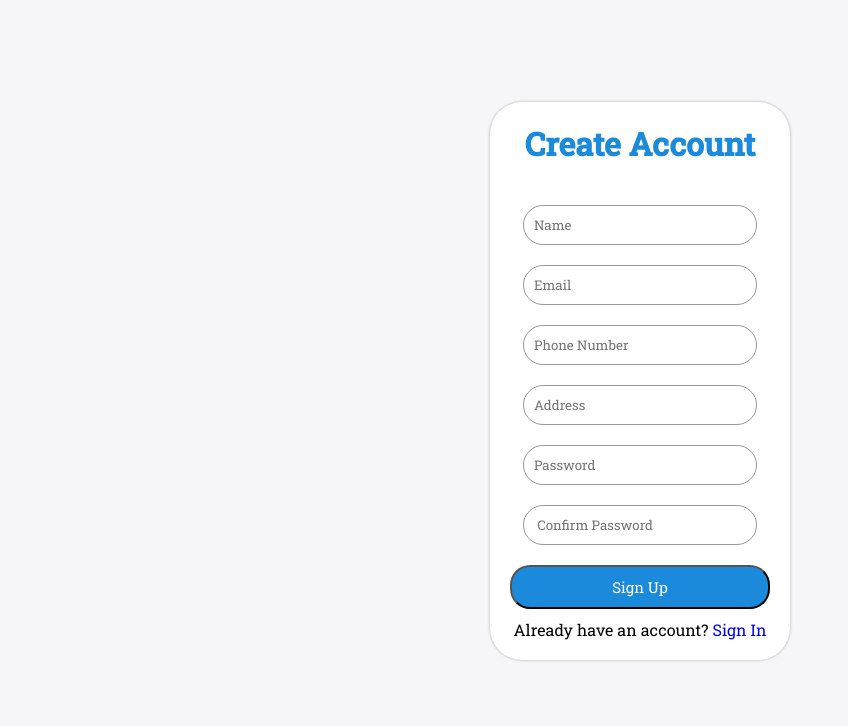
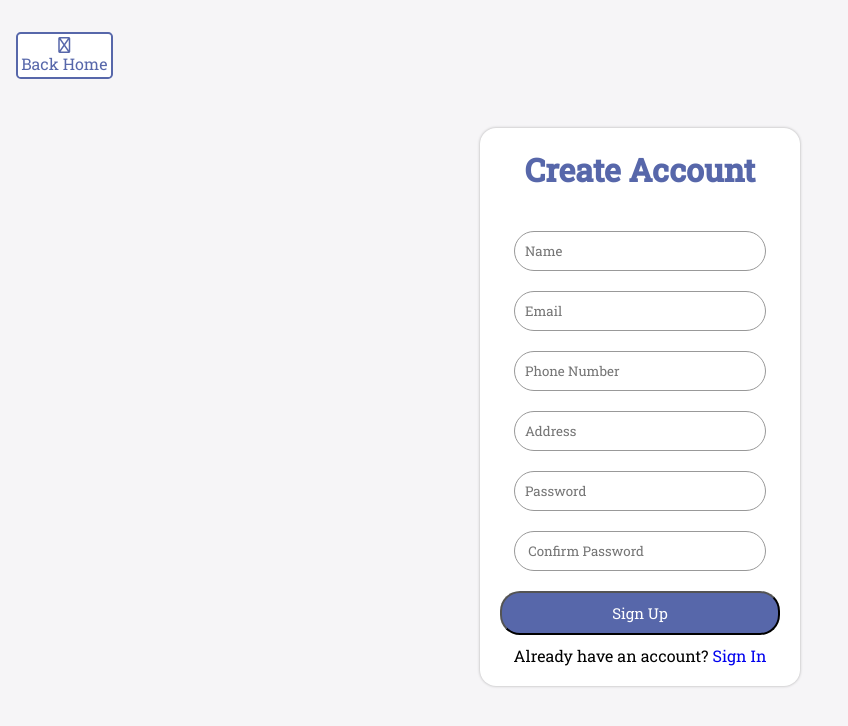
Before and after one commit to MundatiC/BookstoreAPI, a React (Create React App) app in the folder client/interface/: page /signup in a window 1280 px wide. Shown: the top 726 px of the page, without its empty margins (0-848 px from the left). Built offline with nearby package versions, Linux system fonts and the light colour scheme.

Commit message:
handled all routes

```diff
--- a/client/interface/public/index.html
+++ b/client/interface/public/index.html
@@ -25,6 +25,9 @@
   <link rel="stylesheet" href="https://cdnjs.cloudflare.com/ajax/libs/font-awesome/6.4.0/css/all.min.css"
     integrity="sha512-iecdLmaskl7CVkqkXNQ/ZH/XLlvWZOJyj7Yy7tcenmpD1ypASozpmT/E0iPtmFIB46ZmdtAc9eNBvH0H/ZpiBw=="
     crossorigin="anonymous" referrerpolicy="no-referrer" />
+  <link rel="stylesheet" href="https://cdnjs.cloudflare.com/ajax/libs/font-awesome/6.4.0/css/all.min.css"
+    integrity="sha512-iecdLmaskl7CVkqkXNQ/ZH/XLlvWZOJyj7Yy7tcenmpD1ypASozpmT/E0iPtmFIB46ZmdtAc9eNBvH0H/ZpiBw=="
+    crossorigin="anonymous" referrerpolicy="no-referrer" />
   <title>React App</title>
 </head>
 
--- a/client/interface/src/App.js
+++ b/client/interface/src/App.js
@@ -3,6 +3,9 @@ import SignUp from "./components/SignUp";
 import SignIn from "./components/SignIn";
 import Home from "./components/Home";
 import AvailableBooks from "./components/AvailableBooks";
+import ContactUs from "./components/ContactUs";
+import About from "./components/About";
+
 import {
   createBrowserRouter,
   Route,
@@ -18,6 +21,8 @@ const myRouter = createBrowserRouter(
       <Route path="/signup" element={<SignUp />} />
       <Route path="/signin" element={<SignIn />} />
       <Route path="/availablebooks" element={<AvailableBooks />} />
+      <Route path="/contactus" element={<ContactUs />} />
+      <Route path="/about" element={<About />} />
     </Route>
   )
 );
--- /dev/null
+++ b/client/interface/src/components/About.js
@@ -0,0 +1,15 @@
+import React from "react";
+import TopBar from "./TopBar";
+import Navbar from "./Navbar";
+
+function About() {
+  return (
+    <div>
+      <TopBar />
+      <Navbar />
+      About
+    </div>
+  );
+}
+
+export default About;
--- a/client/interface/src/components/AvailableBooks.js
+++ b/client/interface/src/components/AvailableBooks.js
@@ -1,13 +1,15 @@
 import React from "react";
-import kigogo from "../images/kigogo.png";
+import book from "../images/product-item1.jpg";
 import "../AvailableBooks.css";
+import TopBar from "./TopBar";
+import Navbar from "./Navbar";
 
 const bookCards = [];
 
 for (let i = 0; i < 30; i++) {
   bookCards.push(
     <div className="book-card" key={i}>
-      <img src={kigogo} alt="" />
+      <img src={book} alt="" />
       <h6>
         Author:
         <span>Pauline Kea</span>
@@ -23,7 +25,8 @@ for (let i = 0; i < 30; i++) {
 function AvailableBooks() {
   return (
     <div className="available-books">
-      {/* create jsx for a grid tempalte*/}
+      <TopBar />
+      <Navbar />
       <h3>Here are some of the books available for borrowing:</h3>
       <div className="book-grid">{bookCards}</div>
     </div>
--- /dev/null
+++ b/client/interface/src/components/ContactUs.js
@@ -0,0 +1,15 @@
+import React from "react";
+import TopBar from "./TopBar";
+import Navbar from "./Navbar";
+
+function ContactUs() {
+  return (
+    <div>
+      <TopBar />
+      <Navbar />
+      ContactUs
+    </div>
+  );
+}
+
+export default ContactUs;
--- a/client/interface/src/components/Navbar.js
+++ b/client/interface/src/components/Navbar.js
@@ -2,6 +2,7 @@ import React, { useRef } from "react";
 import { FaBars, FaTimes } from "react-icons/fa";
 import "../navbar.css";
 import logo from "../images/logo.png";
+import { NavLink } from "react-router-dom";
 
 function Navbar() {
   const navRef = useRef();
@@ -16,11 +17,10 @@ function Navbar() {
     <div>
       <header>
         <nav ref={navRef}>
-          <a href="/#">Home</a>
-          <a href="/#">About</a>
-          <a href="/#">Available Books</a>
-          <a href="/#">Contact Us</a>
-
+          <NavLink to="/">Home</NavLink>
+          <NavLink to="/availablebooks">Available Books</NavLink>
+          <NavLink to="/about">About</NavLink>
+          <NavLink to="/contactus">Contact Us</NavLink>
           {/* //smaller screens will close the navbar with this */}
           <button className="nav-btn nav-close-btn" onClick={shownavbar}>
             <FaTimes />
--- a/client/interface/src/components/SignIn.js
+++ b/client/interface/src/components/SignIn.js
@@ -7,8 +7,16 @@ const SignIn = ({ toggleSignIn }) => {
   const handleSignUpClick = () => {
     navigate("/signup");
   };
+  const backHome = () => {
+    navigate("/");
+  };
 
   return (
+    <div>
+      <div className="backhome" onClick={backHome}>
+        <i class="fa-regular fa-backward-step"></i>
+        <span>Back Home</span>
+      </div>
       <div className="sign-up-form">
         <h1>Sign In</h1>
         <input type="email" placeholder="Email" className="input-box" />
@@ -24,6 +32,7 @@ const SignIn = ({ toggleSignIn }) => {
           </a>
         </p>
       </div>
+    </div>
   );
 };
 
--- a/client/interface/src/components/SignUp.js
+++ b/client/interface/src/components/SignUp.js
@@ -1,13 +1,21 @@
 import React from "react";
 import { useNavigate } from "react-router-dom";
 
-const SignUp = ({ toggleSignIn }) => {
+const SignUp = () => {
   const navigate = useNavigate();
   const handleSignInClick = () => {
     navigate("/signin");
   };
+  const backHome = () => {
+    navigate("/");
+  };
 
   return (
+    <div>
+      <div className="backhome" onClick={backHome}>
+        <i class="fa-regular fa-backward-step"></i>
+        <span>Back Home</span>
+      </div>
       <div className="sign-up-form">
         <h1>Create Account</h1>
         <input type="text" placeholder="Name" className="input-box" />
@@ -29,6 +37,7 @@ const SignUp = ({ toggleSignIn }) => {
           </a>
         </p>
       </div>
+    </div>
   );
 };
 
--- a/client/interface/src/sign.css
+++ b/client/interface/src/sign.css
@@ -3,7 +3,16 @@
 * {
   box-sizing: border-box;
 }
+:root {
+  --maincolor: #5767aa;
+  --secondarycolor: #db2b39;
+  --textcolor: #eee;
 
+  --primary: #007fff;
+  --secondary: #6f7e8c;
+  --box: #f5f5f5;
+  --text: #212121;
+}
 body {
   background: #f6f5f7;
   display: flex;
@@ -13,17 +22,34 @@ body {
 }
 
 .sign-up-form {
-  width: 300px;
+  width: 25%;
   box-shadow: 0 0 3px 0 rgba(0, 0, 0, 0.3);
   background: #fff;
   padding: 20px;
-  margin: 8% auto;
+  margin: 10% auto;
   text-align: center;
-  border-radius: 2rem;
+  border-radius: 1rem;
+  position: relative;
+}
+.backhome {
+  background: #fff;
+  position: absolute;
+  top: 1rem;
+  left: 0;
+  margin: 1rem;
+  font-size: 1rem;
+  display: flex;
+  flex-direction: column;
+  align-items: center;
+  color: var(--maincolor);
+  cursor: pointer;
+  border: 2px solid var(--maincolor);
+  border-radius: 0.3rem;
+  padding: 0.2rem;
 }
 /*  */
 .sign-up-form h1 {
-  color: #1c8adb;
+  color: var(--maincolor);
   margin-bottom: 30px;
 }
 
@@ -41,7 +67,7 @@ body {
 /* } */
 
 .sign-btn {
-  background-color: #1c8adb;
+  background-color: var(--maincolor);
   color: #fff;
   width: 100%;
   padding: 10px;
```
Lines whose indentation alone changed are shown as unchanged.
